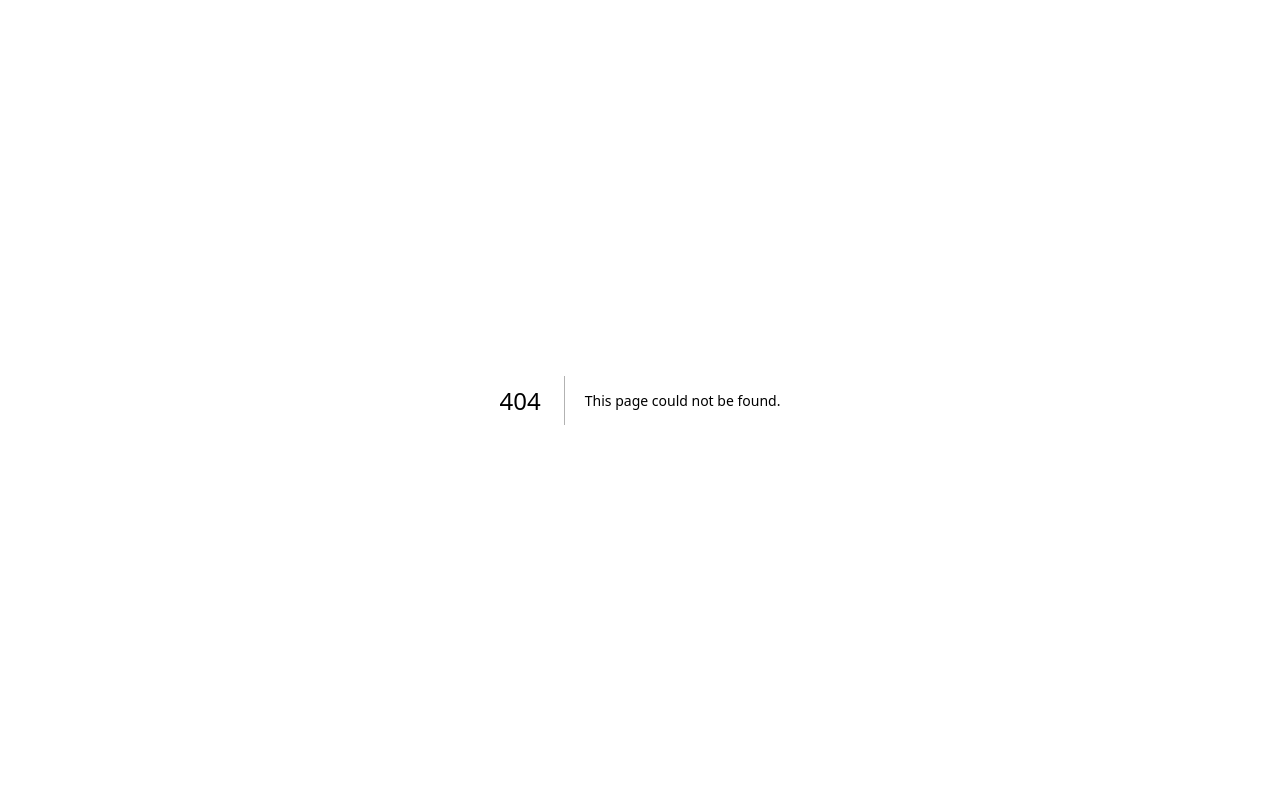
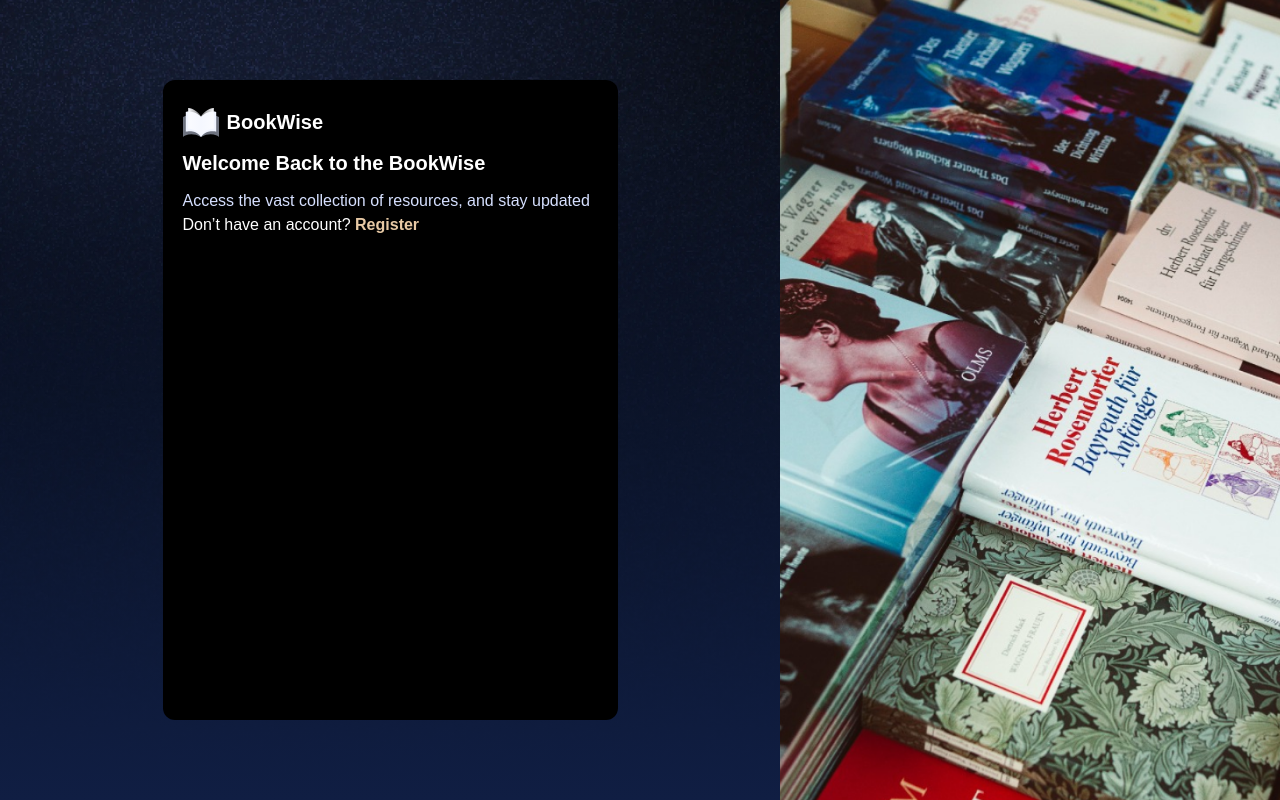
Before and after one commit to Tobby8629/book_library, a Next.js app: page /signin in a window 1280 px wide. Before the commit this address had no page. Built offline with nearby package versions, Linux system fonts and the light colour scheme.

Commit message:
Created Auth pages

```diff
--- /dev/null
+++ b/app/(auth)/layout.tsx
@@ -0,0 +1,28 @@
+import { authLayout } from '@/interface'
+import { logo } from '@/public/icons/root'
+import { auth_bg } from '@/public/images'
+import Image from 'next/image'
+import React from 'react'
+
+
+const layout = ({children}: authLayout) => {
+  return (
+    <section className='main_section md:flex md:flex-row-reverse md:items-center'>
+      <div className='max-md:h-[300px] max-md:w-full w-1/2 xl:w-5/12 h-[100vh]'>
+        <Image src={auth_bg} alt="authentication" className='h-full w-full object-cover'/>
+      </div>
+      <main className='my-5 w-full md:w-1/2 md:mx-10 lg:w-7/12'>
+       <div className='bg-black max-md:max-w-[90%] rounded-xl lg:w-[80%] xl:w-[65%] mx-auto p-3 py-5 xl:p-5 xl:py-7 h-full md:min-h-[640px]'>
+        <div className='flex gap-2 items-center'>
+          <Image src={logo} alt='logo' className='w-9'/>
+          <h3 className='text_header !text-xl'>BookWise</h3>
+        </div>
+        {children}
+       </div>
+      </main>
+
+    </section>
+  )
+}
+
+export default layout
--- /dev/null
+++ b/app/(auth)/signin/page.tsx
@@ -0,0 +1,14 @@
+import AuthForm from '@/components/Auth/AuthForm'
+import React from 'react'
+
+const page = () => {
+  return (
+    <AuthForm
+     type="signin"
+     header='Welcome Back to the BookWise'
+     subheader='Access the vast collection of resources, and stay updated'
+    />
+  )
+}
+
+export default page
--- /dev/null
+++ b/app/(auth)/signup/page.tsx
@@ -0,0 +1,14 @@
+import AuthForm from '@/components/Auth/AuthForm'
+import React from 'react'
+
+const page = () => {
+  return (
+    <AuthForm
+     type = "signup"
+     header='Create Your Library Account'
+     subheader='Please complete all fields and upload a valid university ID to gain access to the library'
+    />
+  )
+}
+
+export default page
--- a/app/globals.css
+++ b/app/globals.css
@@ -31,7 +31,7 @@
 
   @layer components {
     .main_section {
-      background: linear-gradient(rgba(17, 22, 36, 0) 10%, rgb(7, 10, 18)), url('../public/images/pattern.webp');
+      background: linear-gradient(rgba(17, 22, 36, 0) 10%, rgb(16, 30, 67)), url('../public/images/pattern.webp');
       background-repeat: no-repeat;
       background-size: cover;
       min-height: 100vh;
--- /dev/null
+++ b/components/Auth/AuthForm.tsx
@@ -0,0 +1,30 @@
+import { formProps } from '@/interface'
+import Link from 'next/link'
+import React from 'react'
+
+const AuthForm = ({
+  type,
+  header,
+  subheader,
+}: formProps) => {
+  return (
+    <div>
+      <h3 className='sub_textHeader !text-xl !my-3'>{header}</h3>
+      <p className='text !text-sm xl:!text-base'>{subheader}</p>
+
+      <p>
+      {type === "signin" ? (
+        <>
+          Don’t have an account? <Link href="/signup" className="text-primary font-bold">Register</Link>
+        </>
+        ) : (
+        <>
+          Already have an account? <Link href="/signin" className="text-primary font-bold">Login</Link>
+        </>
+      )}
+      </p>
+    </div>
+  )
+}
+
+export default AuthForm
--- /dev/null
+++ b/public/images/index.ts
@@ -0,0 +1,5 @@
+import auth_bg from './auth-illustration.png'
+
+export {
+  auth_bg
+}
--- a/tsconfig.json
+++ b/tsconfig.json
@@ -22,6 +22,6 @@
       "@/*": ["./*"]
     }
   },
-  "include": ["next-env.d.ts", "**/*.ts", "**/*.tsx", ".next/types/**/*.ts",],
+  "include": ["next-env.d.ts", "**/*.ts", "**/*.tsx", ".next/types/**/*.ts", "app/(auth)/signin",],
   "exclude": ["node_modules"]
 }
```
Also changed, not shown: interface.d.ts (+15 -0 lines).
